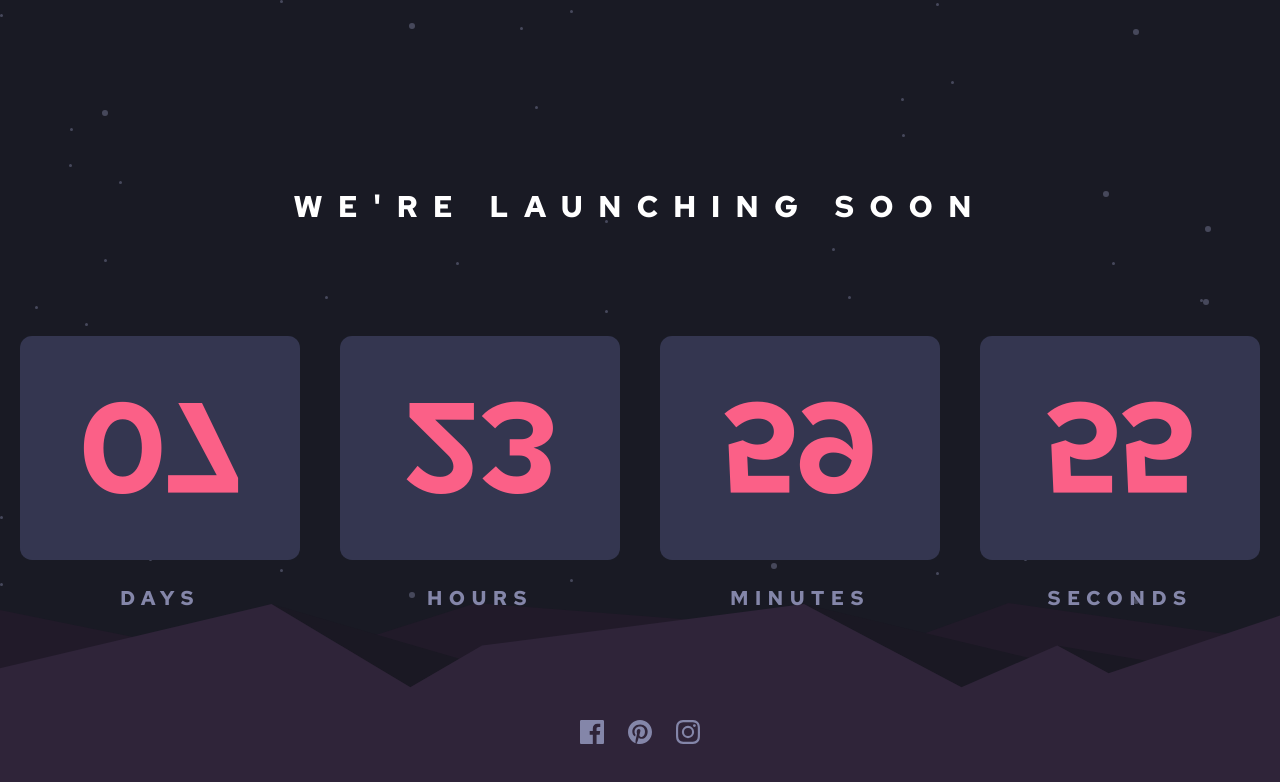
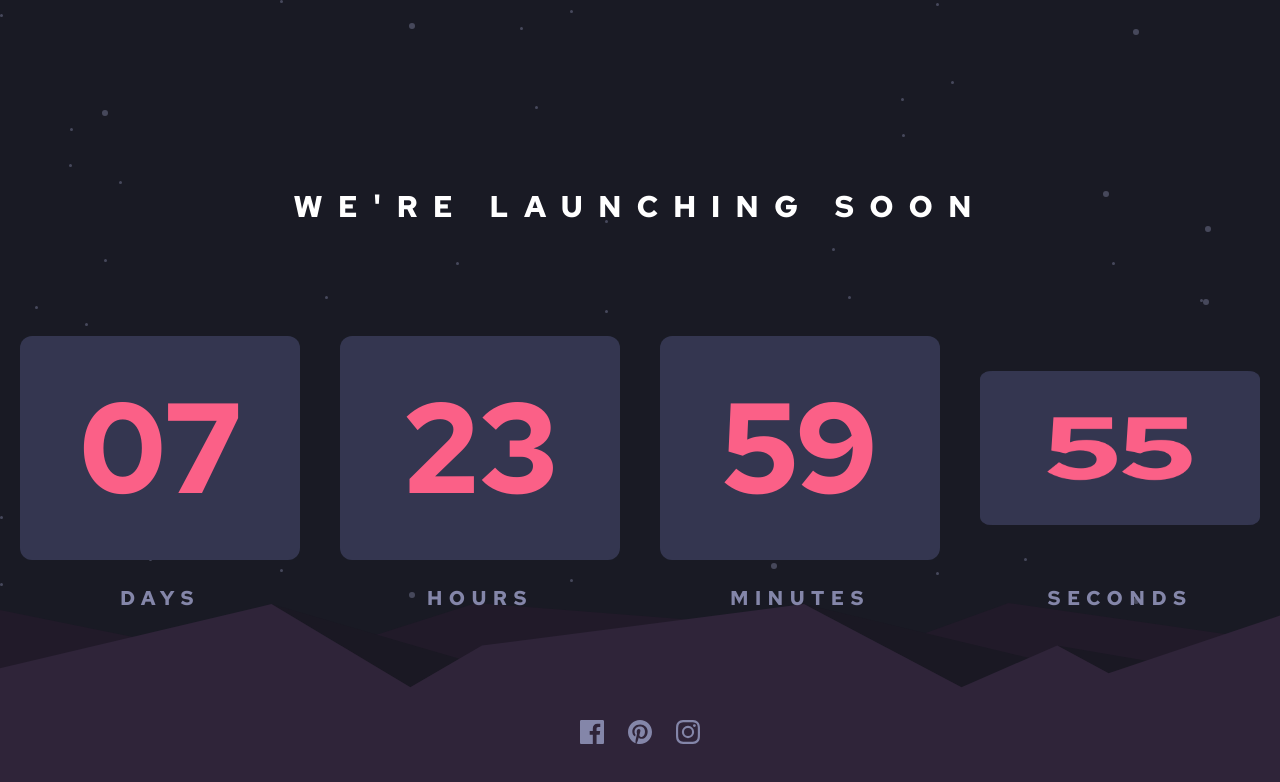
Before and after one commit to jialatteo/frontend-mentor-react-tailwind, a Next.js app: page /launch-countdown-timer in a window 1280 px wide. Shown: the top 782 px of the page. Built offline with nearby package versions, Linux system fonts and the light colour scheme.

Commit message:
Done with countdown

```diff
--- a/src/app/launch-countdown-timer/CountdownTimer.js
+++ b/src/app/launch-countdown-timer/CountdownTimer.js
@@ -71,7 +71,7 @@ const CountdownTimer = ({ targetDate }) => {
       <div className="text-launch-countdown-timer-soft-red flex justify-center gap-10">
         <div>
           <div
-            className={`bg-launch-countdown-timer-dark-desaturated-blue flex min-w-[280px] origin-center justify-center rounded-xl p-12 duration-500 ${rotateDays && "[transform:rotateX(180deg)]"} `}
+            className={`bg-launch-countdown-timer-dark-desaturated-blue flex min-w-[280px] origin-center justify-center rounded-xl p-12 duration-500 ${rotateDays && "[transform:rotateX(360deg)]"} `}
           >
             <p className="text-9xl">
               {formatTimeWithLeadingZero(timeLeft.days)}
@@ -83,7 +83,7 @@ const CountdownTimer = ({ targetDate }) => {
         </div>
         <div>
           <div
-            className={`bg-launch-countdown-timer-dark-desaturated-blue flex min-w-[280px] origin-center justify-center rounded-xl p-12 duration-500 ${rotateHours && "[transform:rotateX(180deg)]"} `}
+            className={`bg-launch-countdown-timer-dark-desaturated-blue flex min-w-[280px] origin-center justify-center rounded-xl p-12 duration-500 ${rotateHours && "[transform:rotateX(360deg)]"} `}
           >
             <p className="text-9xl">
               {formatTimeWithLeadingZero(timeLeft.hours)}
@@ -95,7 +95,7 @@ const CountdownTimer = ({ targetDate }) => {
         </div>
         <div>
           <div
-            className={`bg-launch-countdown-timer-dark-desaturated-blue flex min-w-[280px] origin-center justify-center rounded-xl p-12 duration-500 ${rotateMinutes && "[transform:rotateX(180deg)]"} `}
+            className={`bg-launch-countdown-timer-dark-desaturated-blue flex min-w-[280px] origin-center justify-center rounded-xl p-12 duration-500 ${rotateMinutes && "[transform:rotateX(360deg)]"} `}
           >
             <p className="text-9xl">
               {formatTimeWithLeadingZero(timeLeft.minutes)}
@@ -107,7 +107,7 @@ const CountdownTimer = ({ targetDate }) => {
         </div>
         <div>
           <div
-            className={`bg-launch-countdown-timer-dark-desaturated-blue flex min-w-[280px] origin-center justify-center rounded-xl p-12 duration-500 ${rotateSeconds && "[transform:rotateX(180deg)]"} `}
+            className={`bg-launch-countdown-timer-dark-desaturated-blue flex min-w-[280px] origin-center justify-center rounded-xl p-12 duration-1000 ${rotateSeconds && "[transform:rotateX(360deg)]"} `}
           >
             <p className="text-9xl">
               {formatTimeWithLeadingZero(timeLeft.seconds)}
```
